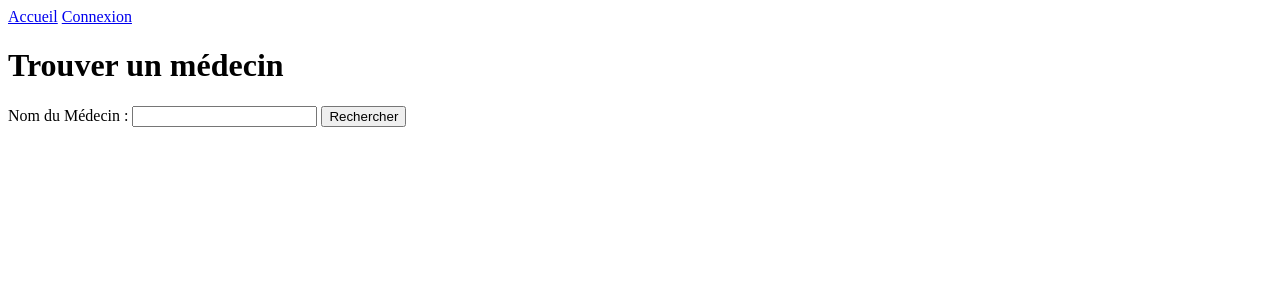
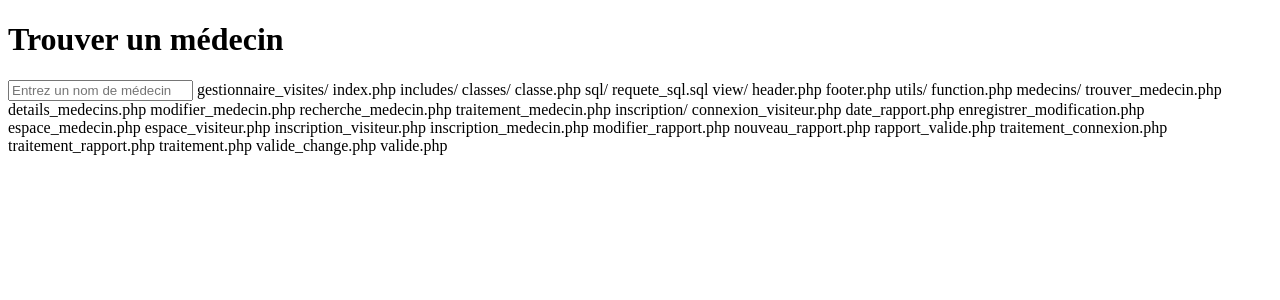
Before and after one commit to MarieNICOLAS/Gestion_Visite, a PHP site: page /includes/utils/medecins/trouver_medecin.php in a window 1280 px wide. Shown: the top 300 px of the page. Run offline with PHP 8.4, Linux system fonts and the light colour scheme.

Commit message:
gerer les medecins

```diff
--- a/includes/sql/requete_sql.sql
+++ b/includes/sql/requete_sql.sql
@@ -23,6 +23,7 @@ CREATE TABLE Medecin (
     id INT PRIMARY KEY,
     specialiteComplementaire VARCHAR(255),
     departement VARCHAR(10),
+    email VARCHAR(50),
     FOREIGN KEY (id) REFERENCES Personne(id)
 );
 
--- a/includes/utils/function.php
+++ b/includes/utils/function.php
@@ -7,7 +7,7 @@
             'prenom' => 'Prénom',
             'adresse' => 'Adresse',
             'telephone' => 'Téléphone',
-            'login' => 'Email',
+            'email' => 'Email',
             'motDePasse' => 'Mot de passe'
         ];
 
--- a/includes/utils/medecins/trouver_medecin.php
+++ b/includes/utils/medecins/trouver_medecin.php
@@ -4,16 +4,125 @@
     <meta charset="UTF-8">
     <meta name="viewport" content="width=device-width, initial-scale=1.0">
     <title>Espace visiteur | Trouver un médecin</title>
+    <style>
+        #resultats { float: right; width: 30%; margin-right: 20px; }
+        #detailsMedecin { float: right; width: 70%; }
+    </style>
+    <script>
+        function rechercherMedecin() {
+            var saisie = document.getElementById('nomMedecin').value;
+            if (saisie.length > 0) {
+                var xmlhttp = new XMLHttpRequest();
+                xmlhttp.onreadystatechange = function() {
+                    if (this.readyState == 4 && this.status == 200) {
+                        document.getElementById('resultats').innerHTML = this.responseText;
+                    }
+                };
+                xmlhttp.open("GET", "recherche_medecin.php?nom=" + saisie, true);
+                xmlhttp.send();
+            } else {
+                document.getElementById('resultats').innerHTML = "";
+                document.getElementById('detailsMedecin').innerHTML = "";
+            }
+        }
+
+        function afficherDetailsMedecin(idMedecin) {
+            var xmlhttp = new XMLHttpRequest();
+            xmlhttp.onreadystatechange = function() {
+                if (this.readyState == 4 && this.status == 200) {
+                    document.getElementById('detailsMedecin').innerHTML = this.responseText;
+                }
+            };
+            xmlhttp.open("GET", "trouver_medecin.php?id=" + idMedecin, true);
+            xmlhttp.send();
+        }
+    </script>
 </head>
 <body>
-    <header><?php include '../../view/header.php';?></header>
+
     <h1>Trouver un médecin</h1>
 
-    <form action="traitement_medecin.php" method="POST">
-        <label for="nomMedecin">Nom du Médecin :</label>
-        <input type="text" id="nomMedecin" name="nomMedecin" required>
-        <input type="submit" value="Rechercher">
-    </form>
+    <input type="text" id="nomMedecin" onkeyup="rechercherMedecin()" placeholder="Entrez un nom de médecin">
+    <div id="resultats"></div>
+    <div id="detailsMedecin"></div>
+
+    <?php
+// Connexion à la base de données
+$host = 'localhost:3306';  // Veuillez ajuster ces variables en fonction de votre configuration
+$dbname = 'gestion_visite_db';
+$username = 'root';
+$password = '';
+
+try {
+    $dbh = new PDO("mysql:host=$host;dbname=$dbname", $username, $password);
+    $dbh->setAttribute(PDO::ATTR_ERRMODE, PDO::ERRMODE_EXCEPTION);
+} catch (PDOException $e) {
+    die("Erreur de connexion à la base de données : " . $e->getMessage());
+}
+
+if (isset($_GET['id'])) {
+    $idMedecin = $_GET['id'];
+
+    // Préparation de la requête SQL pour obtenir les détails du médecin
+    $sql = "SELECT Medecin.id, Personne.nom, Personne.prenom, Medecin.specialiteComplementaire, Medecin.departement, Medecin.email
+            FROM Medecin
+            JOIN Personne ON Medecin.id = Personne.id
+            WHERE Medecin.id = :id";
+
+    $stmt = $dbh->prepare($sql);
+    $stmt->bindParam(':id', $idMedecin);
+    $stmt->execute();
+    $medecin = $stmt->fetch(PDO::FETCH_ASSOC);
+
+    if ($medecin) {
+        // Affichage des détails du médecin
+        echo "<h3>Détails du Médecin</h3>";
+        echo "<ul>";
+        echo "<li>Nom: " . htmlspecialchars($medecin['nom']) . " " . htmlspecialchars($medecin['prenom']) . "</li>";
+        echo "<li>Spécialité Complémentaire: " . htmlspecialchars($medecin['specialiteComplementaire']) . "</li>";
+        echo "<li>Département: " . htmlspecialchars($medecin['departement']) . "</li>";
+        echo "<li>Email: <a target='_blank' href='mailto:" . htmlspecialchars($medecin['email']) . "'>" . htmlspecialchars($medecin['email']) . "</a></li>";
+        echo "</ul>";
+    } else {
+        echo "<div>Aucun médecin trouvé.</div>";
+    }
+}
+?>
 
 </body>
 </html>
+
+gestionnaire_visites/
+    index.php
+    includes/
+        classes/
+            classe.php
+        sql/
+            requete_sql.sql
+        view/
+            header.php
+            footer.php
+        utils/
+            function.php
+            medecins/
+                trouver_medecin.php
+                details_medecins.php
+                modifier_medecin.php
+                recherche_medecin.php
+                traitement_medecin.php
+            inscription/
+                connexion_visiteur.php
+                date_rapport.php
+                enregistrer_modification.php
+                espace_medecin.php
+                espace_visiteur.php
+                inscription_visiteur.php
+                inscription_medecin.php
+                modifier_rapport.php
+                nouveau_rapport.php
+                rapport_valide.php
+                traitement_connexion.php
+                traitement_rapport.php
+                traitement.php
+                valide_change.php
+                valide.php
--- a/includes/view/header.php
+++ b/includes/view/header.php
@@ -11,6 +11,7 @@
         <nav>
             <a href="../../../index.php">Accueil</a>
             <a href="/includes/utils/inscription/connexion_visiteur.php">Connexion</a>
+            <a href="/includes/utils/inscription/valide.php">Mon espace</a>
 
 
         </nav>
```
Also changed, not shown: includes/utils/connexion/connexion_db.php (added, +15 -0 lines), includes/utils/inscription/traitement.php (+7 -3 lines), includes/utils/medecins/details_medecins.php (added, +42 -0 lines), includes/utils/medecins/modifier_medecin.php (added, +64 -0 lines), includes/utils/medecins/recherche_medecin.php (added, +37 -0 lines), includes/utils/medecins/traitement_medecin.php (+22 -10 lines).
